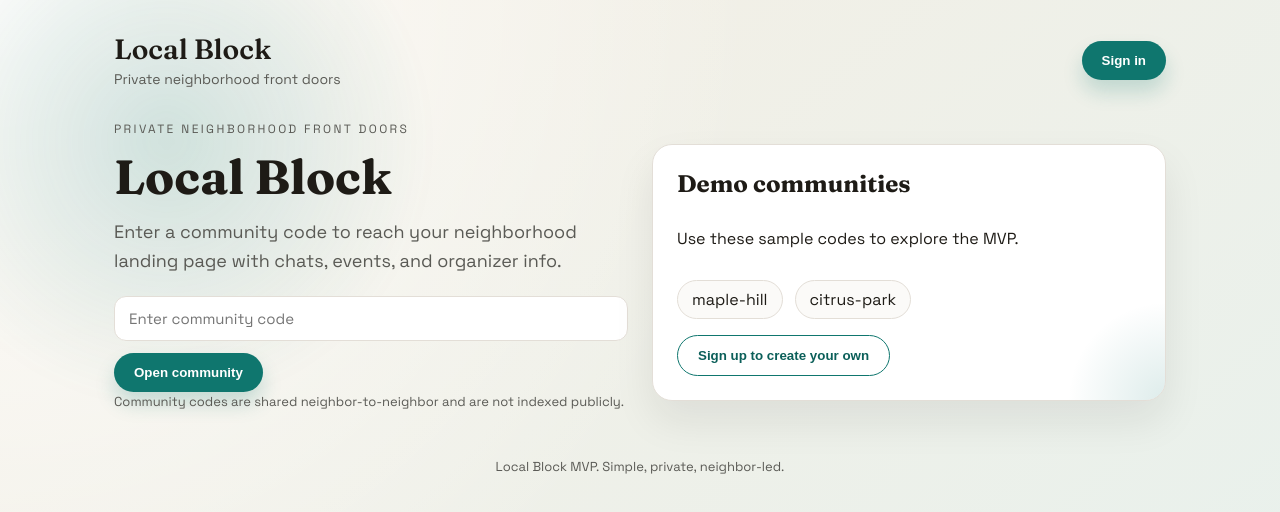
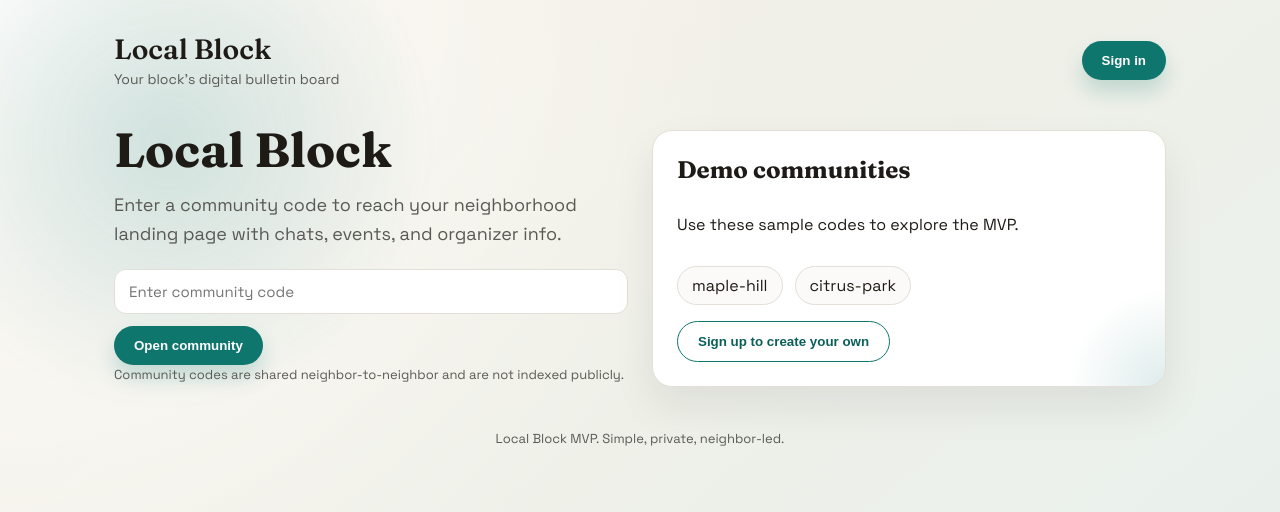
Before and after one commit to romangrebin/local-block-app, a React (Vite) app: page / in a window 1280 px wide. Shown: the top 512 px of the page. Built offline with nearby package versions, Linux system fonts and the light colour scheme; no server answers.

Commit message:
Update tagline and remove redundant name

```diff
--- a/src/App.tsx
+++ b/src/App.tsx
@@ -23,7 +23,7 @@ const Header: React.FC<{
         <Link to="/" className="brand-link">
           Local Block
         </Link>
-        <span className="tag">Private neighborhood front doors</span>
+        <span className="tag">Your block's digital bulletin board</span>
       </div>
       <div className="nav-actions">
         {signedIn ? (
--- a/src/pages/HomePage.tsx
+++ b/src/pages/HomePage.tsx
@@ -69,7 +69,6 @@ export const HomePage: React.FC<HomePageProps> = ({ onOpenAuth, onOpenCreate })
     <div className="page">
       <section className="hero">
         <div>
-          <p className="eyebrow">Private neighborhood front doors</p>
           <h1>Local Block</h1>
           <p className="lead">
             Enter a community code to reach your neighborhood landing page with
```
